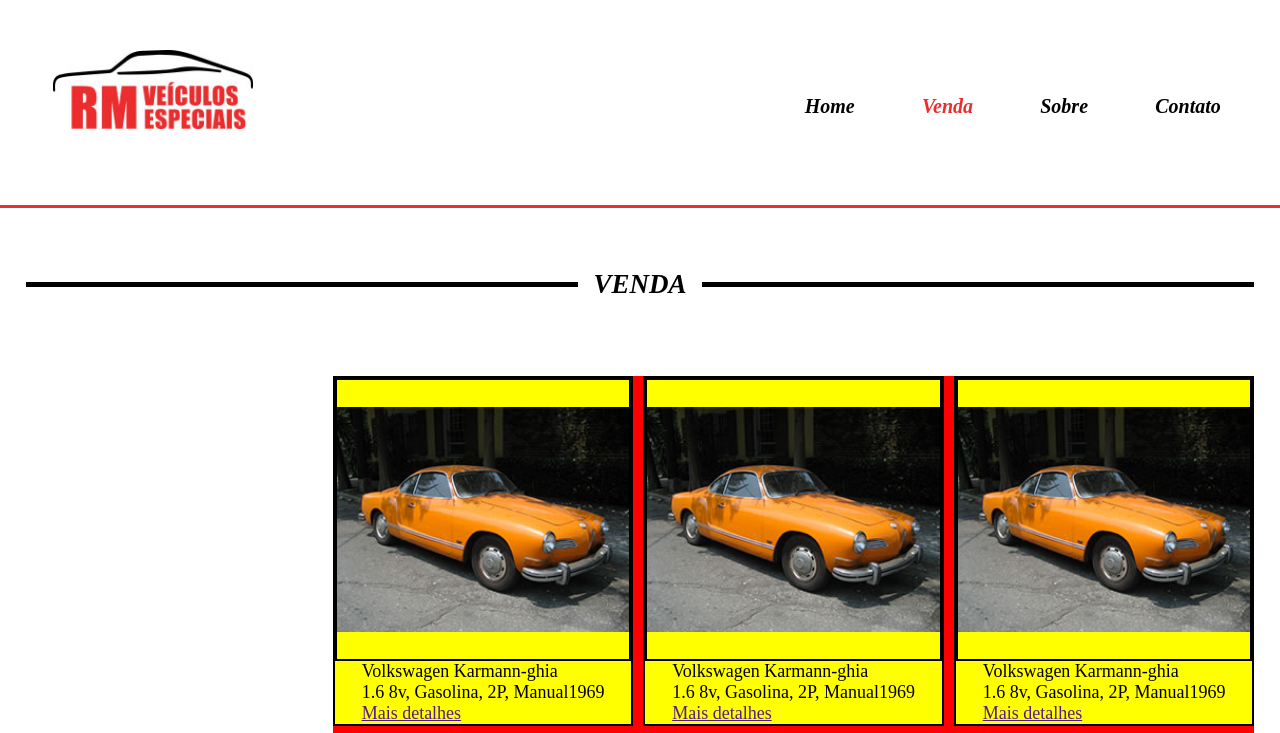
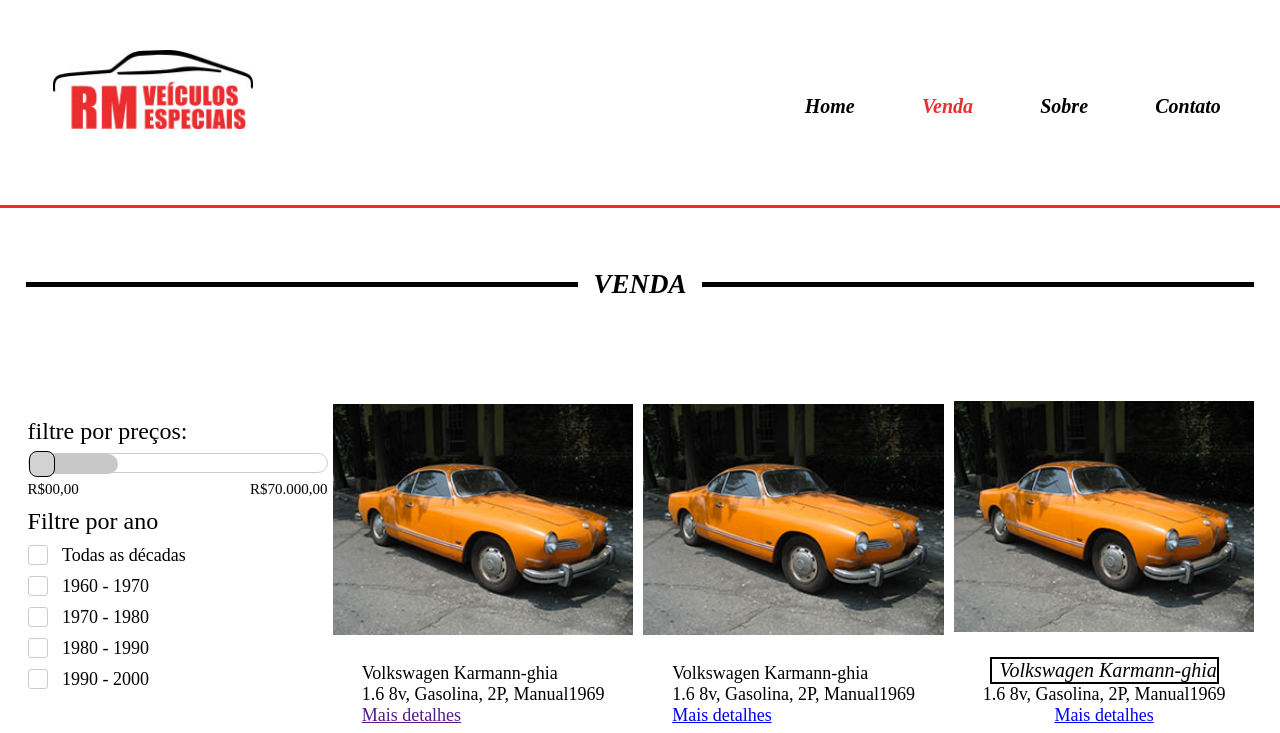
Before and after one commit to DevWesleyMedeiros/projeto-vitrine-de-carros, a plain HTML site: page pagina_venda/index.html in a window 1280 px wide. Shown: the top 733 px of the page. Drawn offline with Linux system fonts and the light colour scheme.

Commit message:
projeto em andamento

```diff
--- a/pagina_venda/index.html
+++ b/pagina_venda/index.html
@@ -41,9 +41,54 @@
             <div class="venda"></div>
         </div>
         <div class="container_side_bar_mosaico_carros">
-            <div class="side_bar">
-                <!--filtro de preços aqui-->
-            </div><!--side bar-->
+            <div class="content_side_bar">
+                <div class="container_side_bar">
+                    <div class="side_bar">
+                        <div class="search1">
+                            <h2>filtre por preços:</h2>
+                            <div class="barra_preco">
+                                <div class="barra_preco_fill"></div><!--barra_preco_fill-->
+                                <div class="pointer_barra"></div><!--pointer_barra-->
+                            </div><!--barra_preco-->
+                            <div class="valor_pesquisa">
+                                <p>R$00,00</p>
+                                <p>R$70.000,00</p>
+                                <div class="clear"></div>
+                            </div><!--valor_pesquisa-->
+                        </div><!--search1-->
+                        <div class="search2">
+                            <h2>Filtre por ano</h2>
+                            <form>
+                                <div class="form_venda_wraper">
+                                    <label for="item1"></label>
+                                    <input type="checkbox" id="item1">
+                                    <span>Todas as décadas</span>
+                                </div>
+                                <div class="form_venda_wraper">
+                                    <label for="item1"></label>
+                                    <input type="checkbox" id="item1">
+                                    <span>1960 - 1970</span>
+                                </div>
+                                <div class="form_venda_wraper">
+                                    <label for="item1"></label>
+                                    <input type="checkbox" id="item1">
+                                    <span>1970 - 1980</span>
+                                </div>
+                                <div class="form_venda_wraper">
+                                    <label for="item1"></label>
+                                    <input type="checkbox" id="item1">
+                                    <span>1980 - 1990</span>
+                                </div>
+                                <div class="form_venda_wraper">
+                                    <label for="item1"></label>
+                                    <input type="checkbox" id="item1">
+                                    <span>1990 - 2000</span>
+                                </div>
+                            </form>
+                        </div>
+                    </div><!--side_bar-->
+                </div><!--container_side_bar-->
+            </div><!--content_side bar-->
             <div class="mosaico_carros">
                 <div class="dados_carro">
                     <div class="foto_carro">
@@ -65,7 +110,7 @@
                         <h2>Volkswagen Karmann-ghia</h2>
                         <p>1.6 8v, Gasolina, 2P, Manual1969</p>
                         <div class="button">
-                            <a href="">Mais detalhes</a>
+                            <a href="#">Mais detalhes</a>
                         </div>
                     </div>
                 </div>
@@ -77,7 +122,7 @@
                         <h2>Volkswagen Karmann-ghia</h2>
                         <p>1.6 8v, Gasolina, 2P, Manual1969</p>
                         <div class="button">
-                            <a href="">Mais detalhes</a>
+                            <a href="#">Mais detalhes</a>
                         </div>
                     </div>
                 </div>
@@ -89,7 +134,7 @@
                         <h2>Volkswagen Karmann-ghia</h2>
                         <p>1.6 8v, Gasolina, 2P, Manual1969</p>
                         <div class="button">
-                            <a href="">Mais detalhes</a>
+                            <a href="#">Mais detalhes</a>
                         </div>
                     </div>
                 </div>
@@ -101,7 +146,7 @@
                         <h2>Volkswagen Karmann-ghia</h2>
                         <p>1.6 8v, Gasolina, 2P, Manual1969</p>
                         <div class="button">
-                            <a href="">Mais detalhes</a>
+                            <a href="#">Mais detalhes</a>
                         </div>
                     </div>
                 </div>
@@ -113,12 +158,27 @@
                         <h2>Volkswagen Karmann-ghia</h2>
                         <p>1.6 8v, Gasolina, 2P, Manual1969</p>
                         <div class="button">
-                            <a href="">Mais detalhes</a>
+                            <a href="#">Mais detalhes</a>
                         </div>
                     </div>
                 </div>
             </div><!--mosaico_carros-->
         </div><!--container_side_bar_mosaico_carros-->
     </section>
+    <!-- <footer>
+        <div class="footer">
+            <menu>
+                <ul>
+                    <li><a href="#" id="home">Home</a></li>
+                    <li><a href="#">Venda</a></li>
+                    <li><a href="#">Sobre</a></li>
+                    <li><a href="#">Contato</a></li>
+                </ul>
+            </menu>
+            <div class="direitos_autorais">
+                <h2>Todos os direito reservados</h2>
+            </div>
+        </div>
+    </footer> -->
 </body>
 </html>
--- a/pagina_venda/style/vendas_style.css
+++ b/pagina_venda/style/vendas_style.css
@@ -16,6 +16,9 @@
 }
 html, body{
     height: 100%;
+}
+div.clear{
+    clear: both;
 }
 header{
     max-width: 1500px;
@@ -106,31 +109,26 @@
     justify-content: center;
     padding: 0 2%;
 }
-.container_side_bar_mosaico_carros > .side_bar{
+.container_side_bar_mosaico_carros > .content_side_bar{
     border: 2px solid white;
     width: 25%;
-    height: 110vh;
+    height: 300px;
 }
 .container_side_bar_mosaico_carros > .mosaico_carros{
-    background-color: var(--cor_fundo1);
     width: 75%;
-    height: auto;
+    height: 100%;
     display: grid;
     grid-template-columns: repeat(3, 3fr);
     grid-gap: 10px;
 }
 .container_side_bar_mosaico_carros > .mosaico_carros > .dados_carro{
-    border: var(--bordas);
-    background-color: var(--cor_fundo4);
     display: flex;
     flex-direction: column;
     justify-content: center;
     align-items: center;
-    width: 100%;
     height: 350px;
 }
 div.dados_carro > div.foto_carro{
-    border: var(--bordas);
     height: 100%;
     width: 100%;
     background-image: url("../assests_arquivos/carro1.jpg");
@@ -138,3 +136,151 @@
     background-repeat: no-repeat;
     background-size: contain;
 }
+div.dados_carro > div.informacoes_carro{
+    display: flex;
+    flex-direction: column;
+    justify-content: center;
+    align-items: center;
+}
+div.dados_carro > div.informacoes_carro h2{
+    border: var(--bordas);
+    padding-left: 8px;
+    color: black;
+    font-style: italic;
+    font-size: 20px;
+}
+.side_bar{
+    width: 100%;
+    float: left;
+}
+.content_side_bar{
+    margin-top: 40px;
+}
+.search1{
+    width: 300px;
+}
+.search1 > h2{
+    font-size: 24px;
+    font-weight: normal;
+    color: black;
+}
+.search1 > .barra_preco{
+    width: 100%;
+    height: 20px;
+    border: 1px solid #ccc;
+    margin-top: 8px;
+    background-color: white;
+    border-radius: 20px;
+}
+.barra_preco .barra_preco_fill{
+    background-color: rgb(200, 200, 200);
+    border-radius: 20px;
+    width: 30%;
+    height: 20px;
+    position: relative;
+    left: 0;
+    top: 0;
+}
+.pointer_barra{
+    width: 26px;
+    height: 26px;
+    position: relative;
+    left: calc(30% -13px);
+    top: -23px;
+    cursor: pointer;
+    border-radius: 8px;
+    background-color: rgb(210, 210, 210);
+    border: 1px solid black;
+}
+.valor_pesquisa{
+    margin-top: 8px;
+}
+.valor_pesquisa p{
+    color: black;
+    font-size: 15px;
+}
+.valor_pesquisa p:nth-of-type(1){
+    float: left;
+}
+.valor_pesquisa p:nth-of-type(2){
+    float: right;
+}
+.search2{
+    margin-top: 10px;
+}
+.search2 h2{
+    font-size: 24px;
+    font-weight: normal;
+    color: black;
+}
+.form_venda_wraper{
+    margin-top: 10px;
+}
+.form_venda_wraper input[type=checkbox]{
+    display: none;
+}
+.form_venda_wraper label{
+    width: 20px;
+    height: 20px;
+    display: inline-block;
+    border: 1px solid #ccc;
+    border-radius: 3px;
+    vertical-align: top;
+}
+.form_venda_wraper span{
+    padding: 0 10px;
+    display: inline-block;
+}
+/* footer{
+    width: 100%;
+    margin-top: 5rem;
+    padding: 40px 2%;
+    background: #252525;
+}
+div.footer{
+    display: flex;
+    justify-content: space-between;
+}
+footer menu{
+    width: 50%;
+    float: left;
+}
+footer menu ul{
+   list-style-position: inside;
+   list-style-type: square;
+}
+footer menu ul li{
+    padding: 1.5rem 2%;
+    display: inline-block;
+    margin: 0 1rem;
+}
+footer menu ul li a#home{
+    color: #EB2D2D;
+}
+footer menu ul li a{
+    text-decoration: none;
+    color: white;
+    font-style: italic;
+    font-size: 20px;
+    font-weight: bolder;
+    padding: 10%;
+    border-radius: 5px;
+    transition: 0.5s;
+    transition-delay: 0.5ms;
+    transition-duration: 1s;
+    transition-timing-function: ease-in-out;
+}
+footer menu ul li a:hover{
+    background-color: #181010;
+}
+footer div.direitos_autorais{
+    width: 50%;
+}
+footer div.direitos_autorais h2{
+    text-align: end;
+    color: white;
+    padding: 1.5rem 2%;
+    font-style: italic;
+    font-size: 25px;
+    font-weight: bolder;
+} */
```
Also changed, not shown: index.html (+2 -2 lines).
